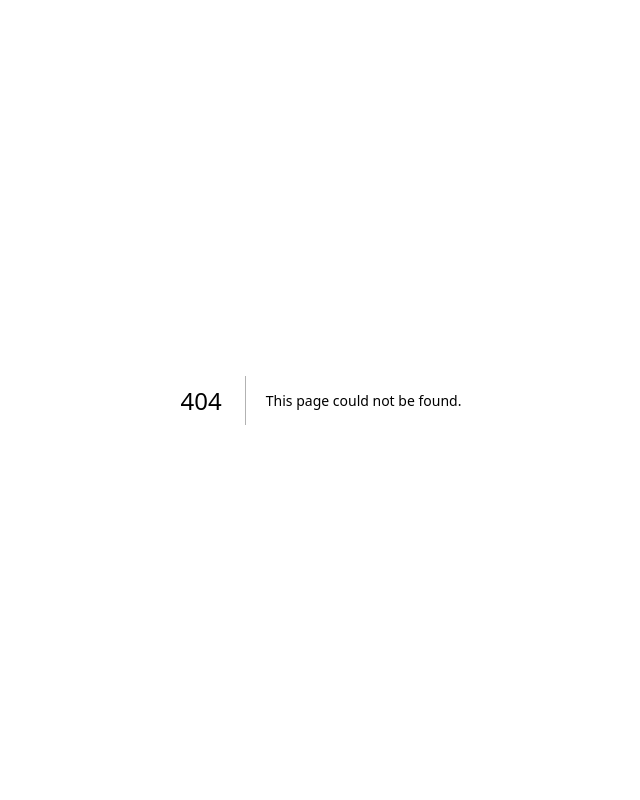
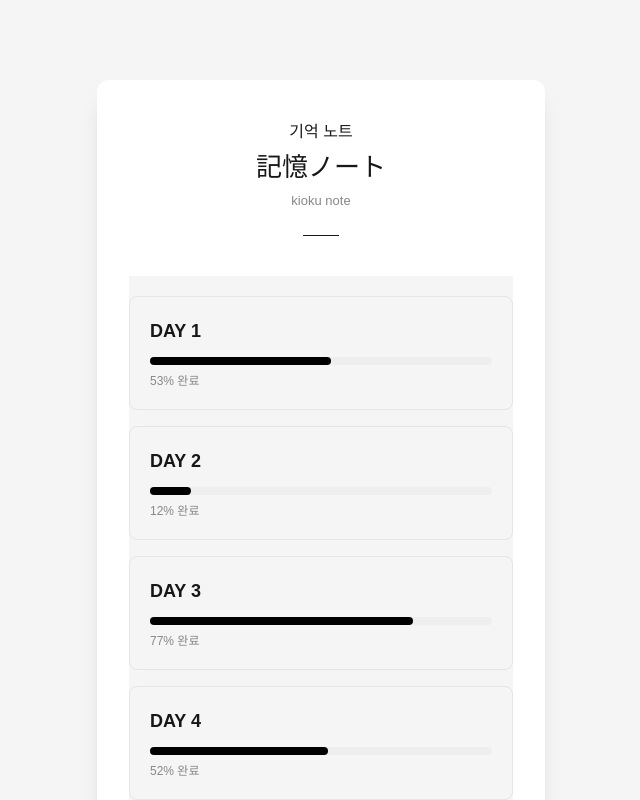
Before and after one commit to enunsnv/kioku-note, a Next.js app in the folder kioku-note/: page /home in a window 1280 px wide. Before the commit this address had no page. Shown: the top 800 px of the page, without its empty margins (319-959 px from the left). Built offline with nearby package versions, Linux system fonts and the light colour scheme.

Commit message:
✨feat: 헤더 레이아웃 추가 및 적용

```diff
--- /dev/null
+++ b/kioku-note/app/(main)/home/page.tsx
@@ -0,0 +1,18 @@
+import DayCard from "../../components/DayCard";
+
+export default function Page() {
+  const days = Array.from({ length: 30 }, (_, i) => ({
+    day: i + 1,
+    progress: Math.floor(Math.random() * 100), // 임시
+  }));
+
+  return (
+    <div className="min-h-screen flex justify-center py-5 bg-[#f5f5f5]">
+      <div className="w-full max-w-md space-y-4">
+        {days.map((d) => (
+          <DayCard key={d.day} day={d.day} progress={d.progress} />
+        ))}
+      </div>
+    </div>
+  );
+}
--- /dev/null
+++ b/kioku-note/app/(main)/layout.tsx
@@ -0,0 +1,22 @@
+import Title from "../components/Title";
+
+export default function MainLayout({
+  children,
+}: {
+  children: React.ReactNode;
+}) {
+  return (
+    <div className="min-h-screen bg-[#f5f5f5] flex justify-center py-20">
+      <div className="w-full max-w-md bg-white rounded-xl shadow-xl px-8 py-10">
+
+        <Title
+          title="기억 노트"
+          subtitle="記憶ノート"
+          romanized="kioku note"
+        />
+
+        {children}
+      </div>
+    </div>
+  );
+}
--- /dev/null
+++ b/kioku-note/app/(main)/words/page.tsx
@@ -0,0 +1,30 @@
+import { getNotionData } from "@/apis/route";
+import WordCard from "../../components/WordCard";
+
+export default async function Page() {
+  const data = await getNotionData();
+
+  const words = data.map((page: any) => {
+    return {
+      word: page.properties["단어"]?.title?.[0]?.plain_text || "",
+      meaning: page.properties["주요뜻"]?.rich_text?.[0]?.plain_text || "",
+      memo: page.properties["메모"]?.rich_text?.[0]?.plain_text || "",
+    };
+  });
+
+  return (
+    <div className="min-h-screen bg-[#f5f5f5] flex justify-center py-5">
+      {/* 단어 리스트 */}
+      <div className="space-y-6">
+        {words.map((item: any, index: number) => (
+          <WordCard
+            key={index}
+            word={item.word}
+            meaning={item.meaning}
+            memo={item.memo}
+          />
+        ))}
+      </div>
+    </div>
+  );
+}
--- a/kioku-note/app/words/page.tsx
+++ /dev/null
@@ -1,41 +0,0 @@
-import { getNotionData } from "@/apis/route";
-import WordCard from "../components/WordCard";
-
-export default async function Page() {
-  const data = await getNotionData();
-
-  const words = data.map((page: any) => {
-    return {
-      word: page.properties["단어"]?.title?.[0]?.plain_text || "",
-      meaning: page.properties["주요뜻"]?.rich_text?.[0]?.plain_text || "",
-      memo: page.properties["메모"]?.rich_text?.[0]?.plain_text || "",
-    };
-  });
-
-  return (
-    <div className="min-h-screen bg-[#f5f5f5] flex justify-center py-20">
-      <div className="w-full max-w-md bg-white rounded-xl shadow-xl px-8 py-10">
-        {/* 타이틀 */}
-        <div className="text-center">
-          <p className="text-[16px] text-[#1a1a1a]">기억 노트</p>
-          <p className="text-[26px] mt-1">記憶ノート</p>
-          <p className="text-[13px] text-[#888888] mt-1">kioku note</p>
-        </div>
-
-        <div className="w-9 h-[1px] bg-[#1a1a1a] mx-auto mt-6 mb-10" />
-
-        {/* 단어 리스트 */}
-        <div className="space-y-6">
-          {words.map((item: any, index: number) => (
-            <WordCard
-              key={index}
-              word={item.word}
-              meaning={item.meaning}
-              memo={item.memo}
-            />
-          ))}
-        </div>
-      </div>
-    </div>
-  );
-}
```
